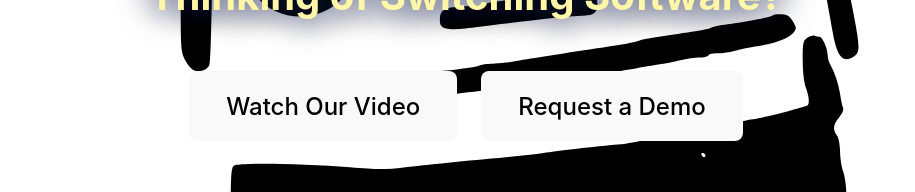
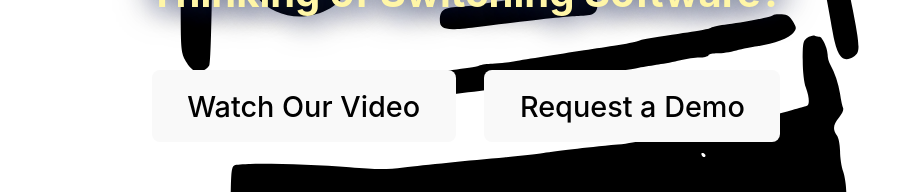
Before and after one commit to glowiep/bp-site-mockup, a React (Vite) app: page / in a window 1280 px wide. Shown: the part 559-751 px from the top of the page, without its empty margins (174-1089 px from the left). Built offline with nearby package versions, Linux system fonts and the light colour scheme.

Commit message:
Modify button styling

```diff
--- a/src/index.css
+++ b/src/index.css
@@ -67,9 +67,9 @@ h2 {
 button {
   border-radius: 8px;
   border: 1px solid transparent;
-  padding: 0.8em 1.5em;
+  padding: 0.6em 1.2em;
   margin: 0.5em;
-  font-size: 1.5em;
+  font-size: 1.8em;
   font-weight: 500;
   font-family: inherit;
   background-color: #00284F;
```
